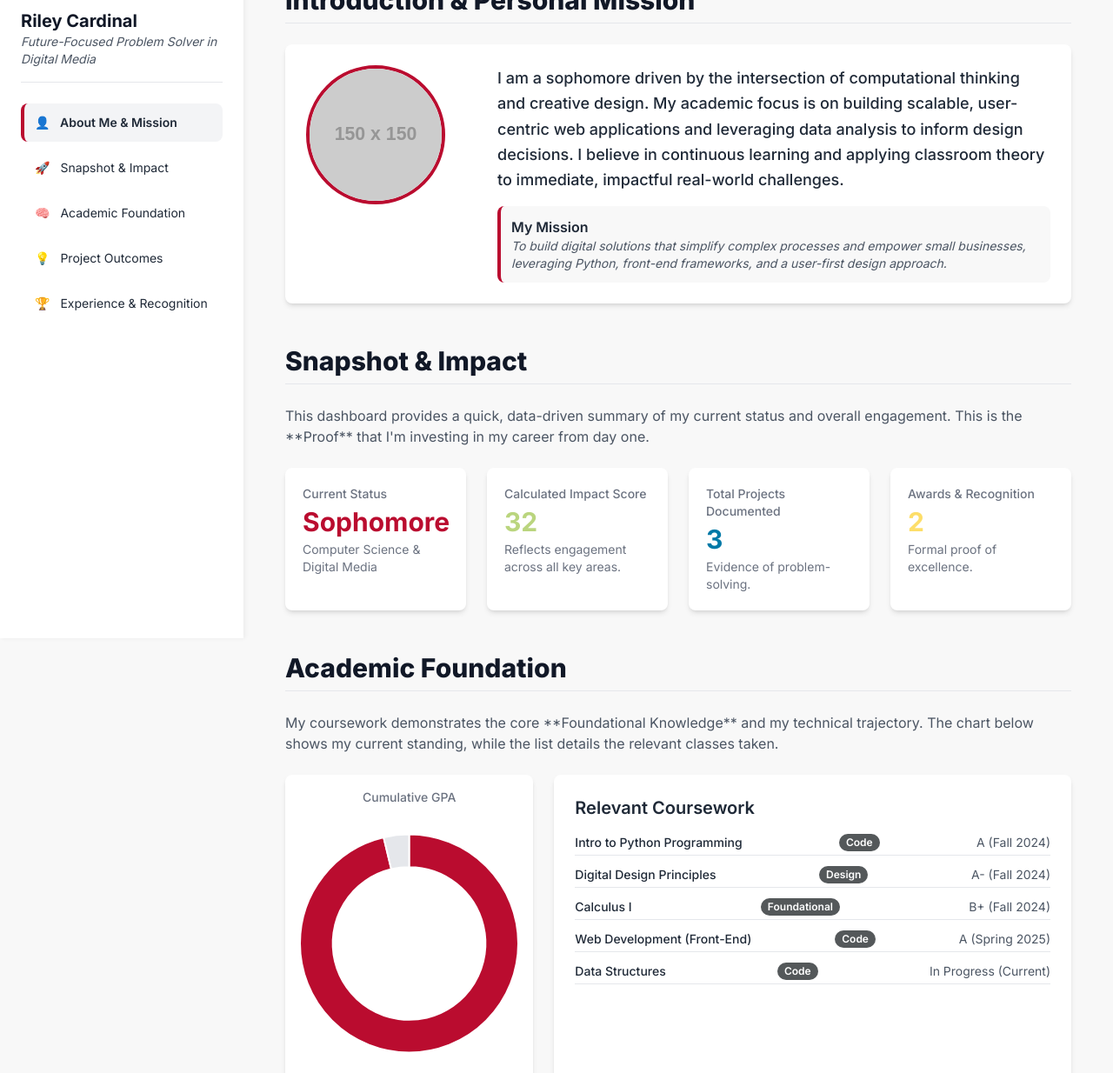
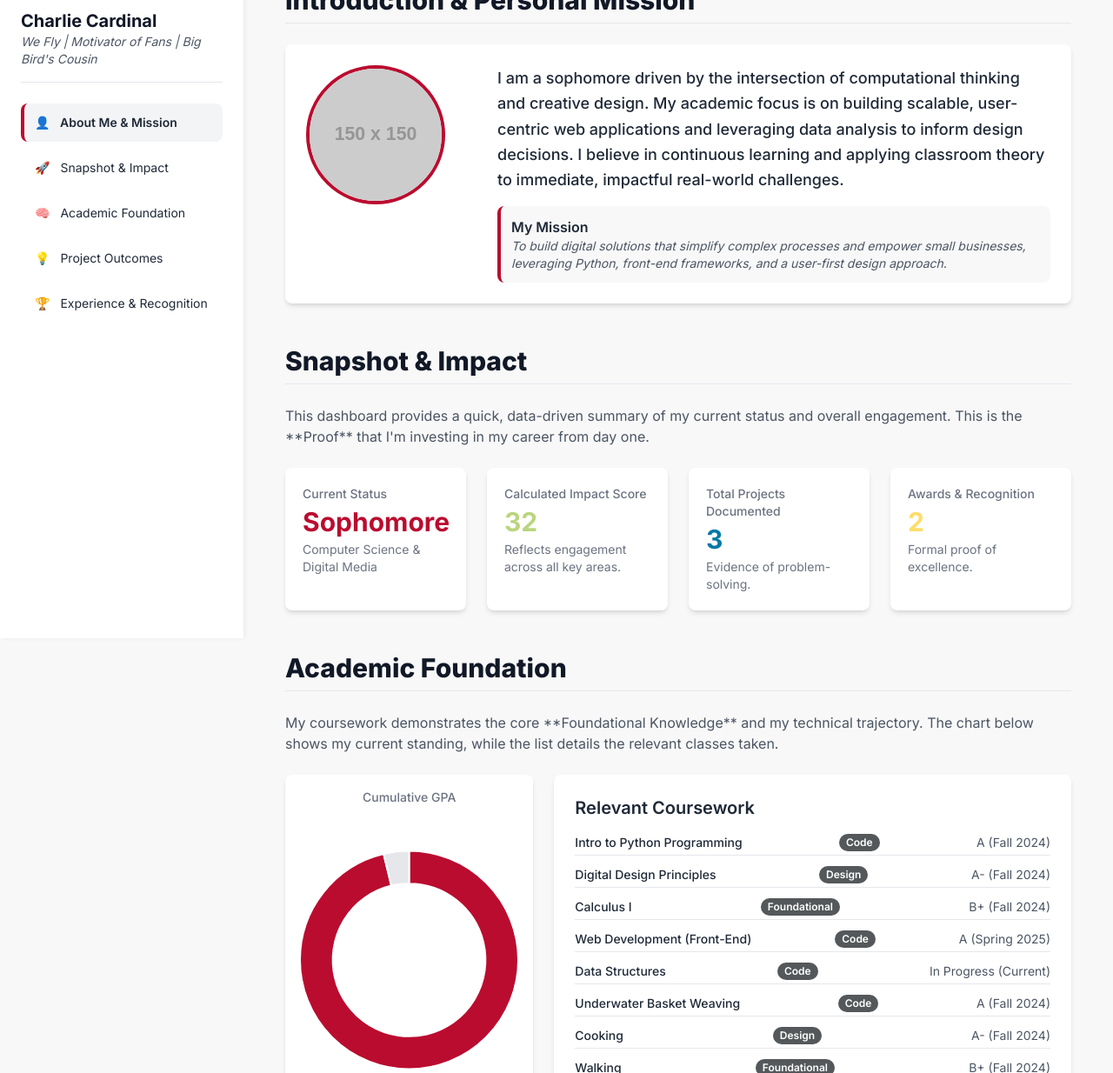
Before and after one commit to NiezW-BSU/PBL-Test-Project-2, a plain HTML site: page index.html in a window 1280 px wide. Shown: the part 66-1300 px from the top of the page at 87% size. Drawn offline with nearby package versions, Linux system fonts and the light colour scheme; placeholder pictures from the web are drawn by us.

Commit message:
Update and rename student_portfolio_template (1).html to index.html

```diff
--- a/student_portfolio_template (1).html
+++ b/index.html
@@ -255,8 +255,8 @@ CONFIRMATION: NO SVG graphics used. NO Mermaid JS used. -->
 
         // 1.1 PROFILE & BRANDING VARIABLES (REQUIRED)
         const profileData = {
-            studentName: "Riley Cardinal",
-            tagline: "Future-Focused Problem Solver in Digital Media",
+            studentName: "Charlie Cardinal",
+            tagline: "We Fly | Motivator of Fans | Big Bird's Cousin",
             currentYear: "Sophomore", // Freshman, Sophomore, Junior, Senior
             major: "Computer Science & Digital Media",
             gpa: 3.85,
@@ -284,6 +284,11 @@ CONFIRMATION: NO SVG graphics used. NO Mermaid JS used. -->
             { name: "Calculus I", grade: "B+", semester: "Fall 2024", relevance: "Foundational" },
             { name: "Web Development (Front-End)", grade: "A", semester: "Spring 2025", relevance: "Code" },
             { name: "Data Structures", grade: "In Progress", semester: "Current", relevance: "Code" },
+            { name: "Underwater Basket Weaving", grade: "A", semester: "Fall 2024", relevance: "Code" },
+            { name: "Cooking", grade: "A-", semester: "Fall 2024", relevance: "Design" },
+            { name: "Walking", grade: "B+", semester: "Fall 2024", relevance: "Foundational" },
+            { name: "SCUBA", grade: "A", semester: "Spring 2025", relevance: "Code" },
+            { name: "Management 300", grade: "In Progress", semester: "Current", relevance: "Code" },
         ];
 
         // 1.3 PROJECTS (REQUIRED: Follow C-S-R format)
```
